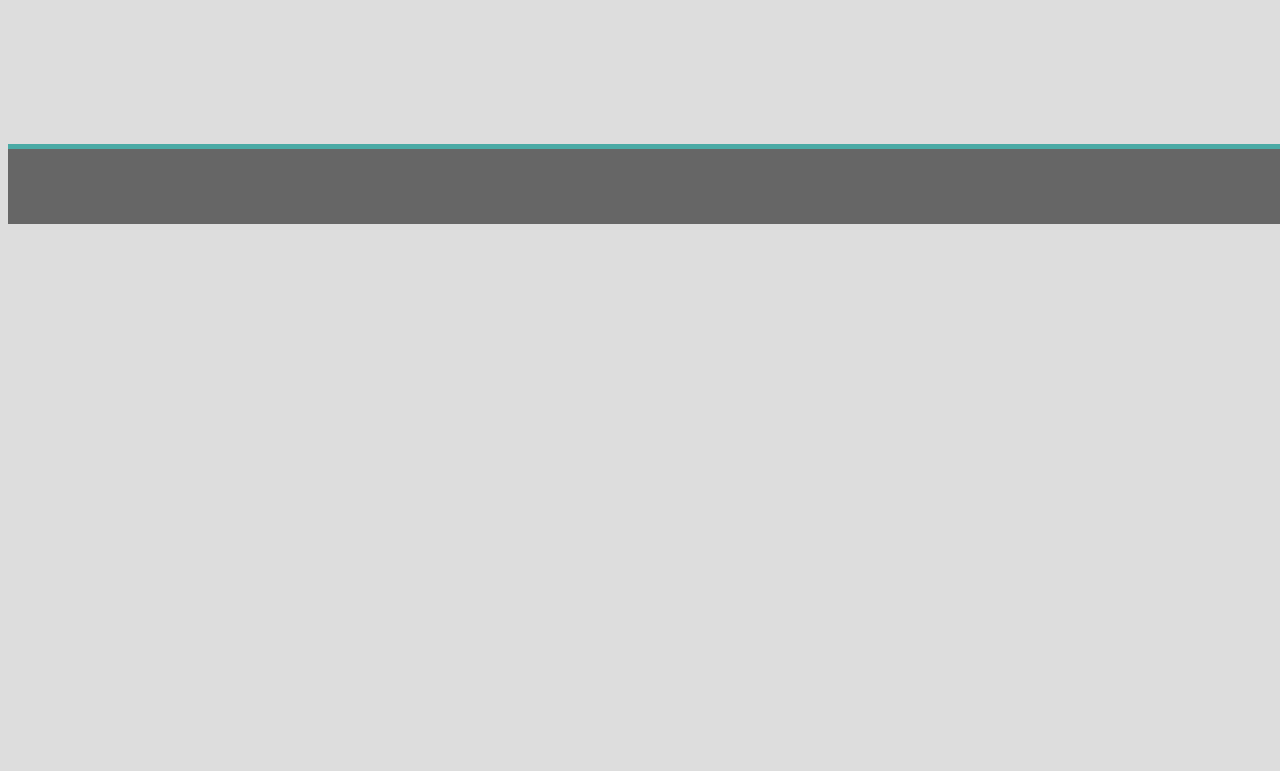
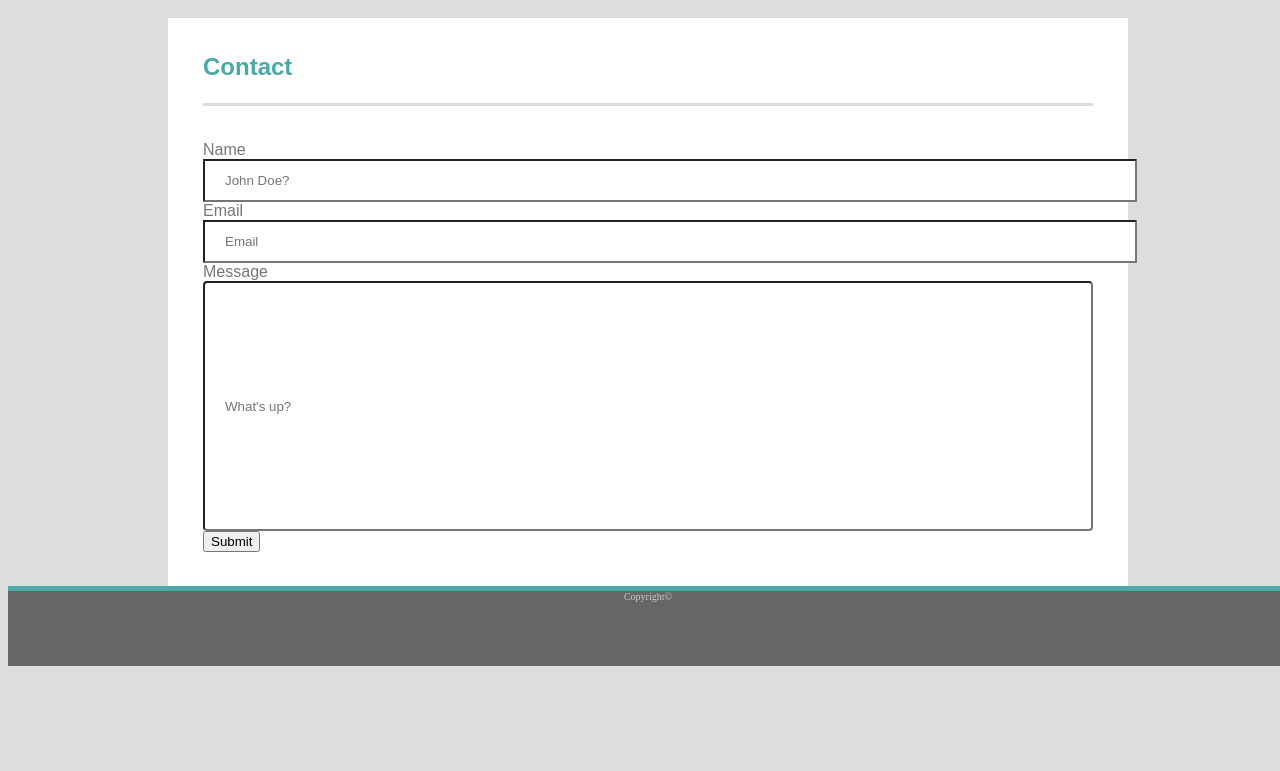
Before and after one commit to CodeNode21/Basic-Portfolio, a plain HTML site: page contact.html in a window 1280 px wide. Shown: the part 134-905 px from the top of the page. Before the commit the page ends 800 px from the top, so only its background shows below. Drawn offline with Linux system fonts and the light colour scheme.

Commit message:
Added Contact page

```diff
--- a/assets/css/style.css
+++ b/assets/css/style.css
@@ -56,13 +56,12 @@ h1{
     color: #777777;
     vertical-align: bottom;
     text-align: center;
-
+    margin: 10px;
 }
 #about{
     width: 75px;
     height: 25px;
     float: right;
-
 }
 #portfolio{
     width: 75px;
@@ -80,7 +79,7 @@ main{
     margin-top: 15px;
     margin-bottom: 150px;
     width: 960px;
-    height: auto;
+    height: 600px;
     background-color: #ffffff;
     border-style: solid;
     border-color: #dddddd;
@@ -93,14 +92,21 @@ h2{
     border-bottom-style: solid;
     border-bottom-color: #dddddd;
 }
-
+img{
+    height: 320px;
+    width: 217px;
+    float: left;
+}
 div{
     margin: 35px;
     color: #777777;
 }
 p{
     font-size: 18px;
-    line-break: 5px;
+}
+.bio{
+    margin-right: 55px;
+    margin-left: 55px;
 }
 
 footer{
@@ -110,7 +116,8 @@ footer{
     border-top-color: #4aaaa5;
     border-top-style: solid;
     width: 100%;
-
+    position: fixed;
+    bottom: 0;
 }
 #cpright{
     color:#cccccc;
@@ -118,3 +125,21 @@ footer{
     text-align: center;
     margin: 0 auto;
 }
+label{
+   padding-top: 15px;
+   padding-bottom:15px;
+}
+#your-msg{
+    width: 100%;
+    height: 250px;
+    padding: 12px 20px;
+    box-sizing: border-box;
+    border-radius: 4px;
+    resize: none;
+}
+#your-email,
+#your-name{
+    width:100%;
+    padding: 12px 20px;
+    border-radius: 1px;
+}
--- a/contact.html
+++ b/contact.html
@@ -8,15 +8,39 @@
     <link rel="stylesheet" type="text/css" href="assets/css/style.css">
 </head>
 <body>
-    <header>
-
-    </header>
+        <header>
+            <div class="container">
+                <h1> Mat Bednara</h1>
+                <div class="button">
+                    <p id="contact">Contact</p>
+                    <p id="portfolio">Portfolio</p>
+                    <p id="about">About</p>
+                </div>
+            </div>
+        </header>
     <main>
-
+        <h2>Contact</h2>
+        <div>
+            <form action="/action_page.php">
+                <label for="your-name">Name</label>
+                <br>
+                    <input type="text" id="your-name" name="nameinput" placeholder="John Doe?">
+                <br>
+                <label for="email">Email</label>
+                <br>
+                <input type="text" id="your-email" name="emailinput" placeholder="Email">
+                <br>
+                <label for="message">Message</label>
+                <br>
+                <input type="text" id="your-msg" name="message" placeholder="What's up?">
+                <br>
+                <input type="submit" value="Submit">
+            </form>
+        </div>
     </main>
 
     <footer>
-
+            <div id="cpright">Copyright©</div>
     </footer>
 
 
```
Also changed, not shown: index.html (+4 -4 lines), portfolio.html (+12 -4 lines).
